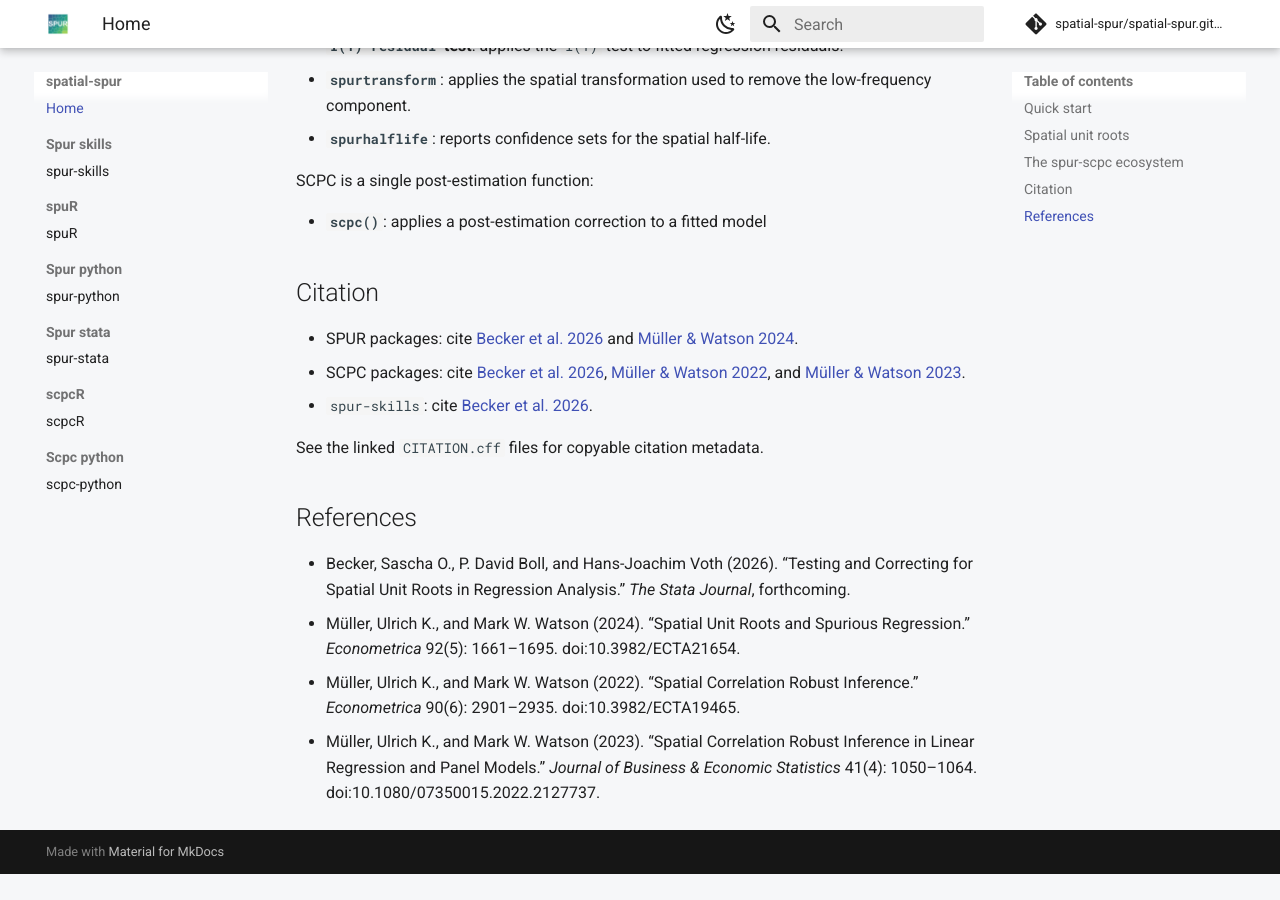
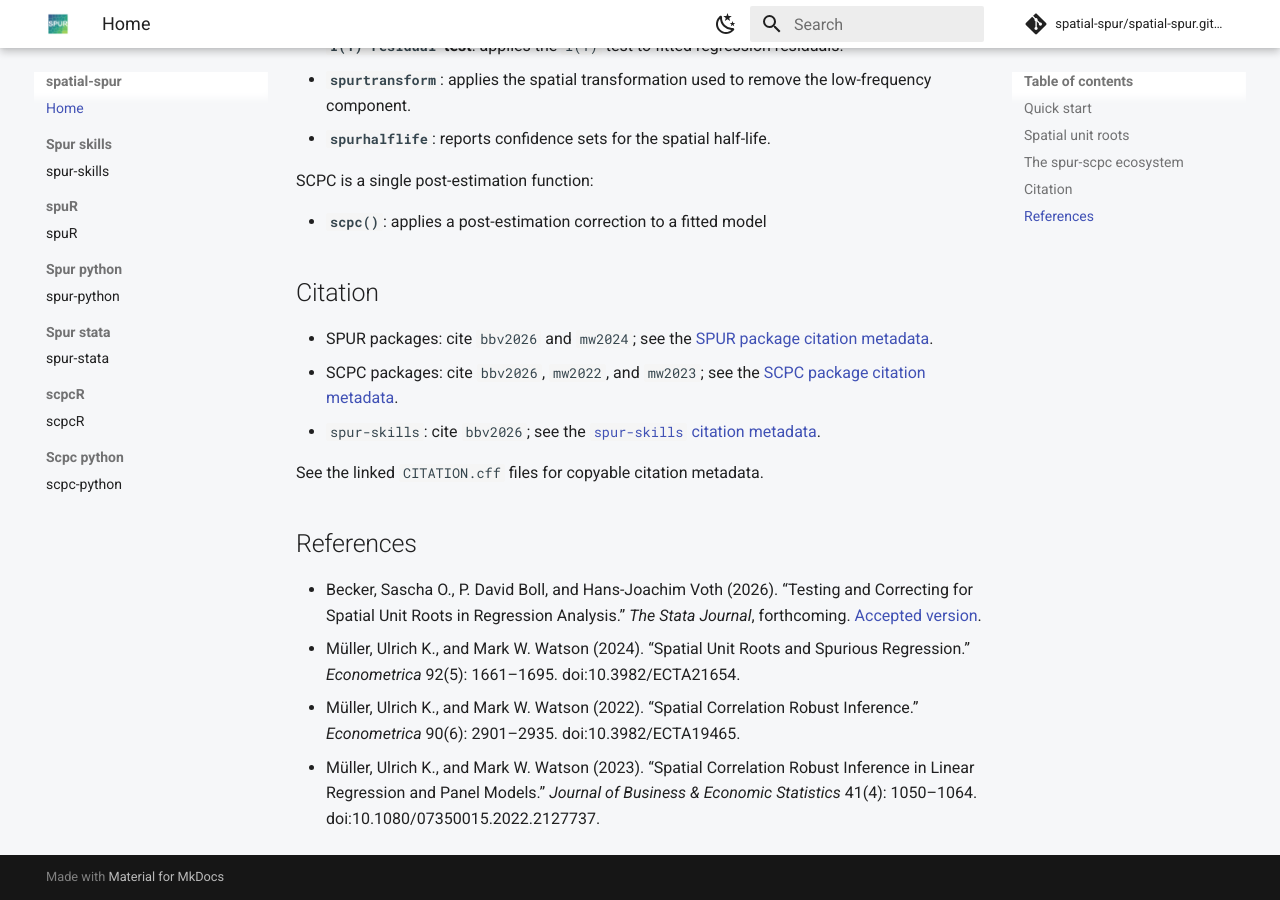
Before and after one commit to spatial-spur/spatial-spur.github.io, an MkDocs documentation site: the page built from docs/index.md, in a window 1280 px wide and 900 px high, scrolled down 2782 px. Built offline with MkDocs 1.6.1 and Material for MkDocs 9.7.7, drawn with Linux system fonts in a browser that asks for light colours; comment, search, counter and statistics services are not loaded; before the commit the page ends 3656 px from its top, so only the background shows below that.

Commit message:
Use citation keys and accepted BBV link

```diff
--- a/docs/index.md
+++ b/docs/index.md
@@ -129,15 +129,15 @@ SCPC is a single post-estimation function:
 
 ## Citation
 
-- SPUR packages: cite [Becker et al. 2026](https://github.com/spatial-spur/spur-python/blob/main/CITATION.cff) and [Müller & Watson 2024](https://github.com/spatial-spur/spur-python/blob/main/CITATION.cff).
-- SCPC packages: cite [Becker et al. 2026](https://github.com/spatial-spur/scpc-python/blob/main/CITATION.cff), [Müller & Watson 2022](https://github.com/spatial-spur/scpc-python/blob/main/CITATION.cff), and [Müller & Watson 2023](https://github.com/spatial-spur/scpc-python/blob/main/CITATION.cff).
-- `spur-skills`: cite [Becker et al. 2026](https://github.com/spatial-spur/spur-skills/blob/main/CITATION.cff).
+- SPUR packages: cite `bbv2026` and `mw2024`; see the [SPUR package citation metadata](https://github.com/spatial-spur/spur-python/blob/main/CITATION.cff).
+- SCPC packages: cite `bbv2026`, `mw2022`, and `mw2023`; see the [SCPC package citation metadata](https://github.com/spatial-spur/scpc-python/blob/main/CITATION.cff).
+- `spur-skills`: cite `bbv2026`; see the [`spur-skills` citation metadata](https://github.com/spatial-spur/spur-skills/blob/main/CITATION.cff).
 
 See the linked `CITATION.cff` files for copyable citation metadata.
 
 ## References
 
-- Becker, Sascha O., P. David Boll, and Hans-Joachim Voth (2026). “Testing and Correcting for Spatial Unit Roots in Regression Analysis.” *The Stata Journal*, forthcoming.
+- Becker, Sascha O., P. David Boll, and Hans-Joachim Voth (2026). “Testing and Correcting for Spatial Unit Roots in Regression Analysis.” *The Stata Journal*, forthcoming. [Accepted version](https://pauldavidboll.com/SPUR_Stata_Journal_website.pdf).
 - Müller, Ulrich K., and Mark W. Watson (2024). “Spatial Unit Roots and Spurious Regression.” *Econometrica* 92(5): 1661–1695. doi:10.3982/ECTA21654.
 - Müller, Ulrich K., and Mark W. Watson (2022). “Spatial Correlation Robust Inference.” *Econometrica* 90(6): 2901–2935. doi:10.3982/ECTA19465.
 - Müller, Ulrich K., and Mark W. Watson (2023). “Spatial Correlation Robust Inference in Linear Regression and Panel Models.” *Journal of Business & Economic Statistics* 41(4): 1050–1064. doi:10.1080/07350015.2022.2127737.
```
